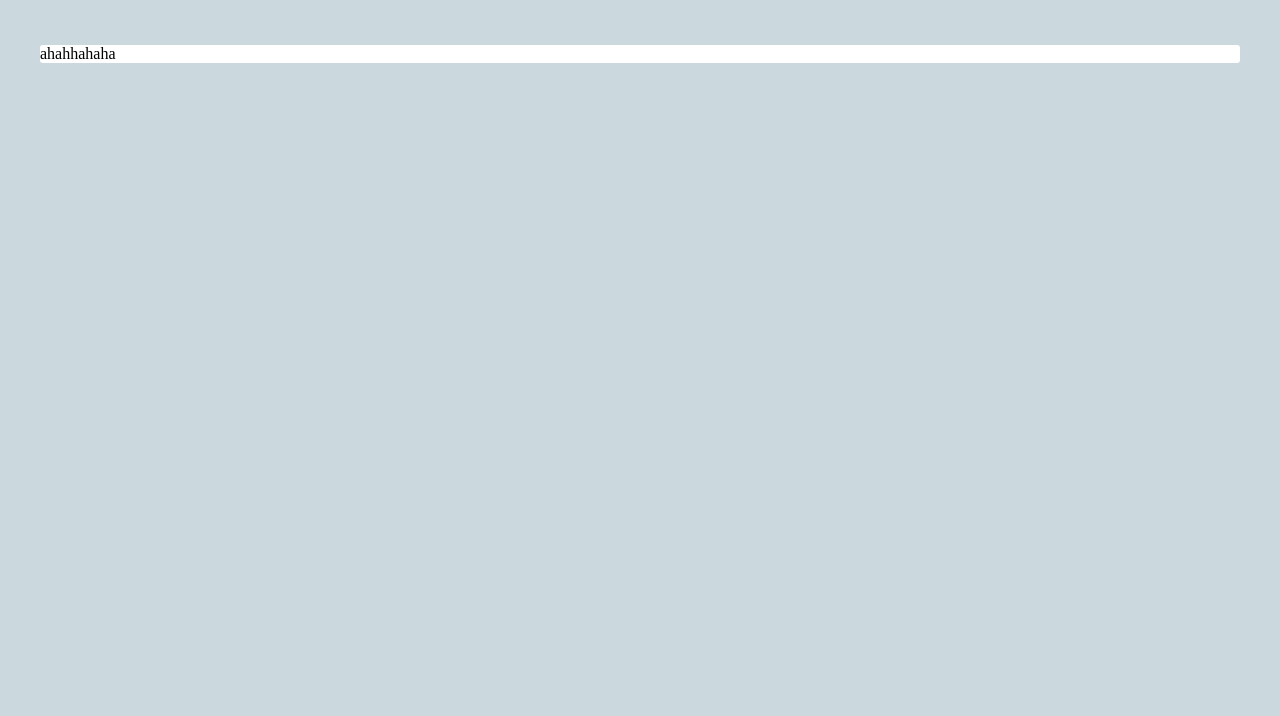
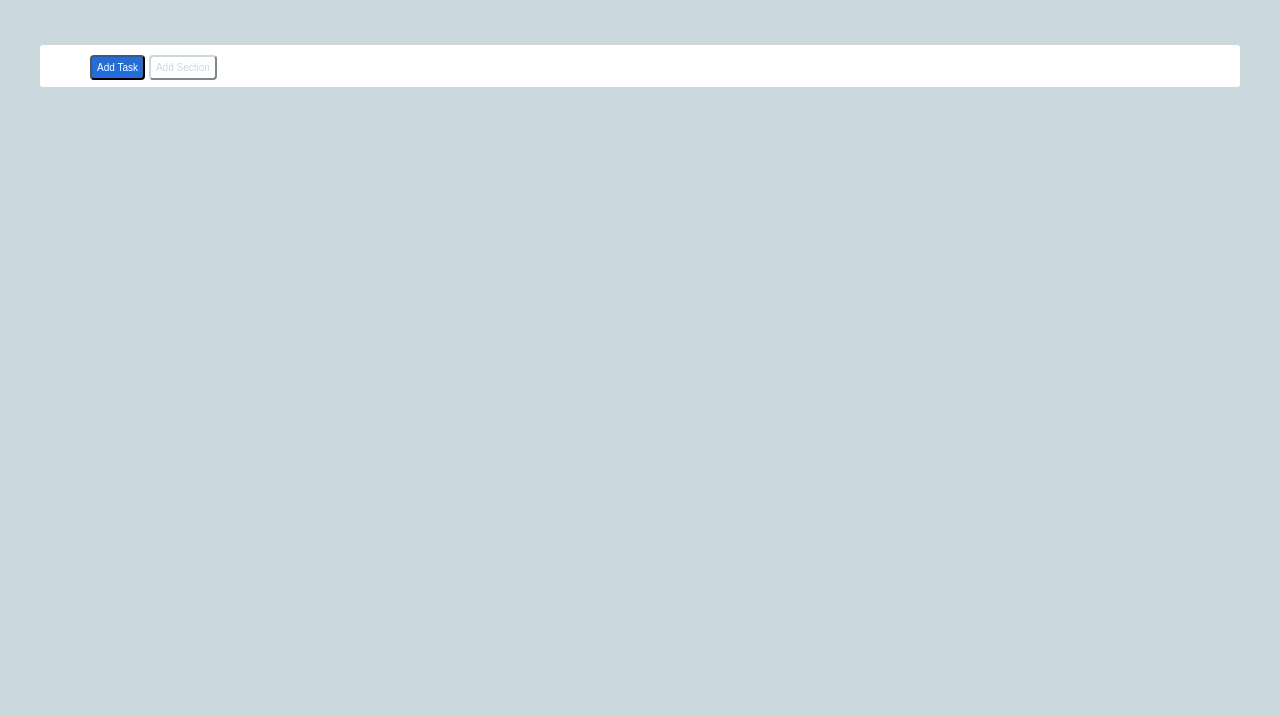
Before and after one commit to saff-it/html-css-toboolist, a plain HTML site: page index.html in a window 1280 px wide. Shown: the part 84-800 px from the top of the page. Drawn offline with Linux system fonts and the light colour scheme.

Commit message:
buttons ok

```diff
--- a/css/style.css
+++ b/css/style.css
@@ -7,6 +7,19 @@
 body{
     background-color: rgb(203, 217, 222);
 }
+
+.container{
+    width: 1200px;
+    background-color: white;
+    margin: 50px auto;
+    border-radius: 3px;
+}
+
+section{
+    margin-left: 50px;
+}
+
+/* header sito  */
 
 header{
     background-color: white;
@@ -20,9 +33,23 @@ header{
     vertical-align: auto;
 }
 
-.container{
-    width: 1200px;
+/* 2 bottoni  */
+button{
+    border-radius: 4px;
+    border: 1;
+    padding: 5px;
+    margin-top: 10px;
+    margin-bottom: 7px;
+    font-size: 10px;
+}
+
+#button1{
+    color: white;
+    background-color: rgb(36, 108, 215);
+}
+
+#button2{
+    color: rgb(203, 217, 222);
     background-color: white;
-    margin: 50px auto;
-    border-radius: 3px;
+    border-color: rgb(203, 217, 222);
 }
--- a/index.html
+++ b/index.html
@@ -19,7 +19,13 @@
 
     <main>
         <div class="container">
-            ahahhahaha
+            <!-- buttons -->
+            <section>
+                <div>
+                    <button id="button1">Add Task</button>
+                    <button id="button2">Add Section</button>
+                </div>
+            </section>
 
         </div>
     </main>
```
